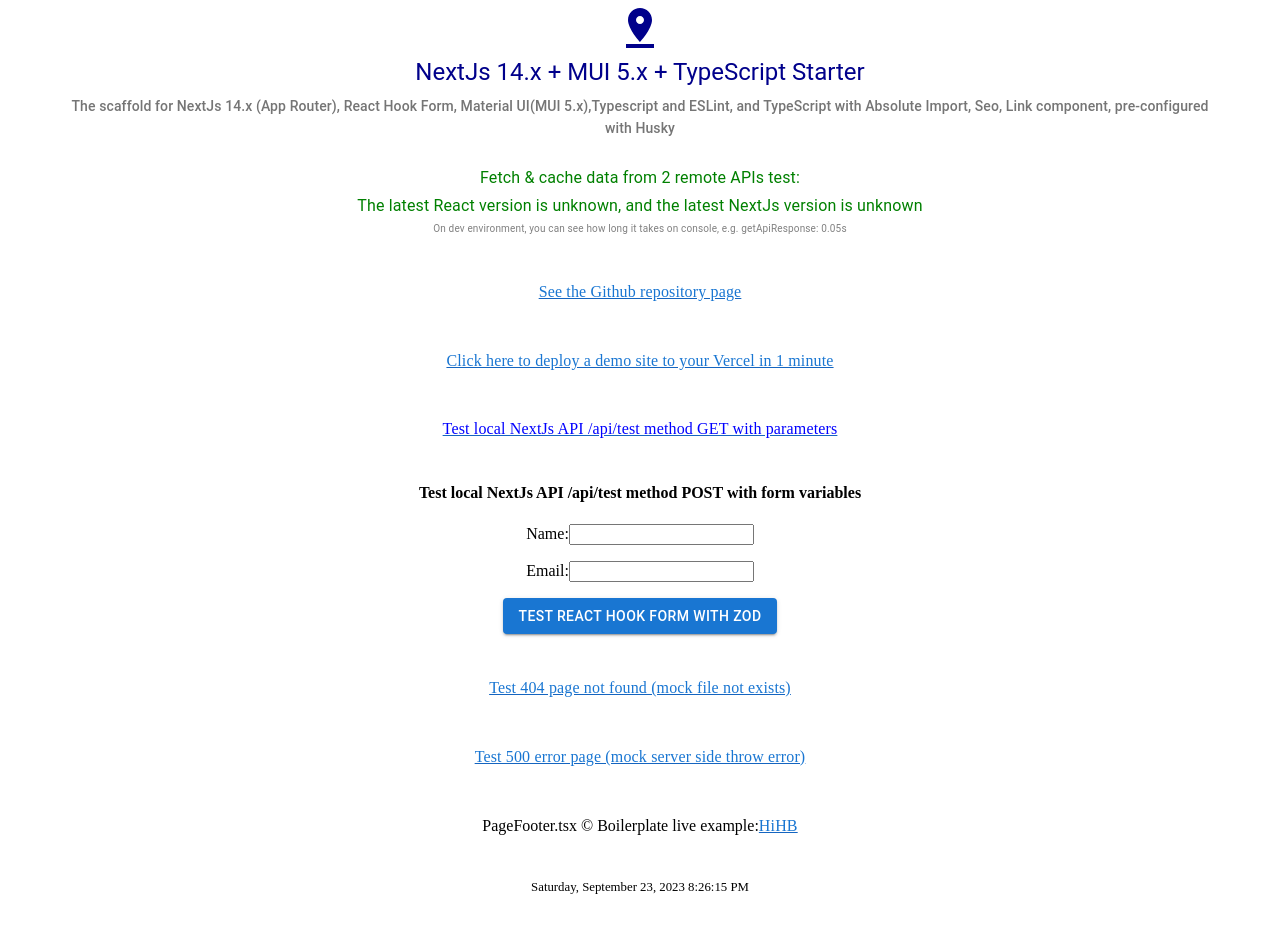
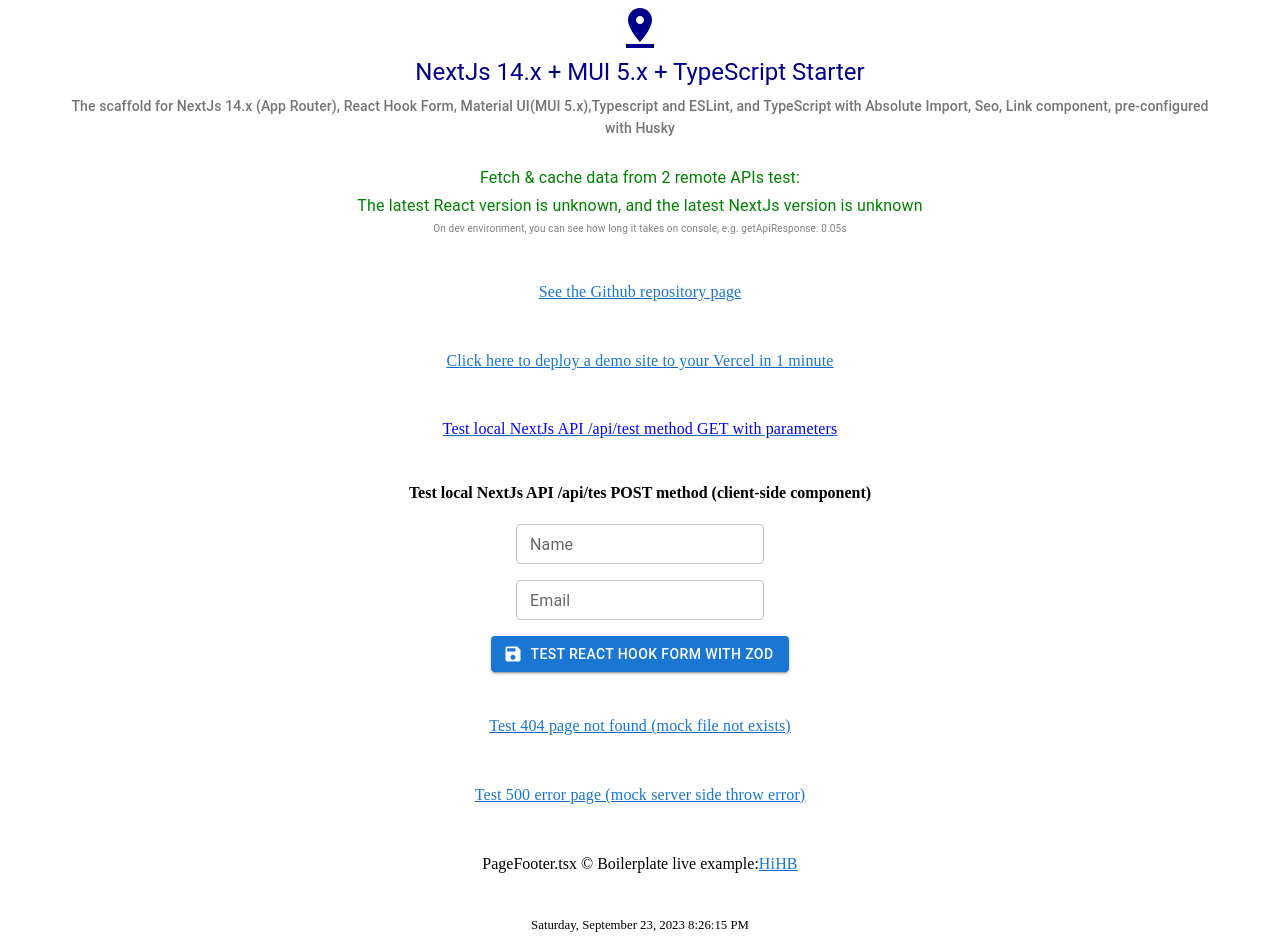
Before and after one commit to tigbbit/Next-MUI-TS-Jest-template, a Next.js app: page / in a window 1280 px wide. Before the commit the page ends 911 px from the top, so only its background shows below. Built offline with nearby package versions, Linux system fonts and the light colour scheme; no server answers.

Commit message:
feat: add AlertBar & styled component example

```diff
--- a/src/components/Homepage.tsx
+++ b/src/components/Homepage.tsx
@@ -76,7 +76,7 @@
 
           <Box sx={{ m: 5 }}>
             <h4>
-              Test local NextJs API /api/test method POST with form variables
+              Test local NextJs API /api/tes POST method (client-side component)
             </h4>
             <ReactHookForm />
           </Box>
--- /dev/null
+++ b/src/components/shared/AlertBar.tsx
@@ -0,0 +1,60 @@
+import CloseIcon from '@mui/icons-material/Close';
+import {
+  Alert,
+  AlertColor,
+  IconButton,
+  Slide,
+  Snackbar,
+  SnackbarOrigin,
+} from '@mui/material';
+
+export interface AlertBarProps {
+  message: React.ReactNode;
+  onClose?: () => void;
+  severity?: AlertColor;
+  vertical?: SnackbarOrigin['vertical'];
+  horizontal?: SnackbarOrigin['horizontal'];
+  autoHideSeconds?: number;
+  transitionSeconds?: number;
+}
+
+// my personal alert bar, feel free to use it, examples are in ReactHookForm.tsx
+export const AlertBar = ({
+  message,
+  severity = 'info',
+  vertical = 'bottom',
+  horizontal = 'center',
+  onClose,
+  autoHideSeconds = 5,
+  transitionSeconds = 0.5,
+}: AlertBarProps) => {
+  return message ? (
+    <Snackbar
+      anchorOrigin={{ vertical, horizontal }}
+      open={!!message}
+      onClose={onClose}
+      autoHideDuration={autoHideSeconds * 1000}
+      TransitionComponent={(props) => <Slide {...props} direction='up' />}
+      transitionDuration={transitionSeconds * 1000}
+      action={
+        <IconButton
+          size='small'
+          aria-label='close'
+          color='inherit'
+          onClick={onClose}
+        >
+          <CloseIcon fontSize='small' />
+        </IconButton>
+      }
+    >
+      <Alert
+        onClose={onClose}
+        severity={severity}
+        variant='filled'
+        sx={{ width: '100%' }}
+      >
+        {message}
+      </Alert>
+    </Snackbar>
+  ) : null;
+};
--- a/src/components/shared/ReactHookForm.tsx
+++ b/src/components/shared/ReactHookForm.tsx
@@ -1,18 +1,36 @@
 'use client';
 
+import styled from '@emotion/styled';
 import { zodResolver } from '@hookform/resolvers/zod';
-import { Box, Button, FormHelperText } from '@mui/material';
-import React from 'react';
+import { Save } from '@mui/icons-material';
+import { Box, Button, FormHelperText, TextField } from '@mui/material';
+import React, { useEffect, useState } from 'react';
 import { Controller, SubmitHandler, useForm } from 'react-hook-form';
 import { z } from 'zod';
+
+import { AlertBar, AlertBarProps } from '@/components/shared/AlertBar';
 
 import { consoleLog } from '@/utils/shared/console-log';
 import { getApiResponse } from '@/utils/shared/get-api-response';
 
 const zodSchema = z.object({
-  name: z.string().min(5).nonempty({ message: 'Name is required' }),
-  email: z.string().min(10).email({ message: 'Invalid email address' }),
+  name: z
+    .string()
+    .min(3, { message: 'Name must contain at least 3 characters' })
+    .nonempty({ message: 'Name is required' }),
+  email: z
+    .string()
+    .min(10, { message: 'Email must contain at least 10 characters' })
+    .email({ message: 'Invalid email address' }),
 });
+
+const StyledForm = styled.form`
+  .MuiFormHelperText-root {
+    text-align: center;
+    color: darkred;
+    margin-bottom: 1rem;
+  }
+`;
 
 type FormValues = z.infer<typeof zodSchema>;
 
@@ -20,10 +38,15 @@
   const apiEndpoint = '/api/test';
   const [apiResult, setApiResult] = React.useState<FormValues>();
 
+  const [alertBarProps, setAlertBarProps] = useState<AlertBarProps>({
+    message: '',
+    severity: 'info',
+  });
+
   const {
     handleSubmit,
     control,
-    formState: { errors },
+    formState: { errors, isValid },
   } = useForm<FormValues>({
     resolver: zodResolver(zodSchema),
   });
@@ -39,20 +62,42 @@
       });
       setApiResult(result?.reqData);
       consoleLog('getApiResponse result', result, errors);
+
+      setAlertBarProps({
+        message: 'Form submitted successfully',
+        severity: 'success',
+      });
     } catch (error) {
       consoleLog('handleSubmit ERROR', error);
+
+      setAlertBarProps({
+        message: 'Form submission failed',
+        severity: 'error',
+      });
     }
   };
 
+  useEffect(() => {
+    if (!isValid && Object.keys(errors).length > 0) {
+      setAlertBarProps({
+        message: 'Please fix the form errors',
+        severity: 'warning',
+        autoHideSeconds: 4,
+      });
+    }
+  }, [isValid, errors]);
+
   return (
-    <form onSubmit={handleSubmit(onSubmit)}>
+    <StyledForm onSubmit={handleSubmit(onSubmit)}>
       <Box sx={{ m: 2 }}>
-        <label>Name:</label>
+        {/* <label>Name:</label> */}
         <Controller
           name='name'
           control={control}
           defaultValue=''
-          render={({ field }) => <input {...field} />}
+          render={({ field }) => (
+            <TextField label='Name' {...field} size='small' />
+          )}
         />
         {errors.name && (
           <FormHelperText sx={{ textAlign: 'center' }}>
@@ -62,12 +107,14 @@
       </Box>
 
       <Box sx={{ m: 2 }}>
-        <label>Email:</label>
+        {/* <label>Email:</label> */}
         <Controller
           name='email'
           control={control}
           defaultValue=''
-          render={({ field }) => <input {...field} />}
+          render={({ field }) => (
+            <TextField label='Email' {...field} size='small' />
+          )}
         />
         {errors.email && (
           <FormHelperText sx={{ textAlign: 'center' }}>
@@ -80,10 +127,15 @@
           API result from {apiEndpoint}: {apiResult.name} & {apiResult.email}
         </Box>
       )}
-      <Button variant='contained' type='submit'>
+      <Button variant='contained' type='submit' startIcon={<Save />}>
         Test react hook form with zod
       </Button>
-    </form>
+
+      <AlertBar
+        onClose={() => setAlertBarProps({ message: '' })}
+        {...alertBarProps}
+      />
+    </StyledForm>
   );
 };
 
```
